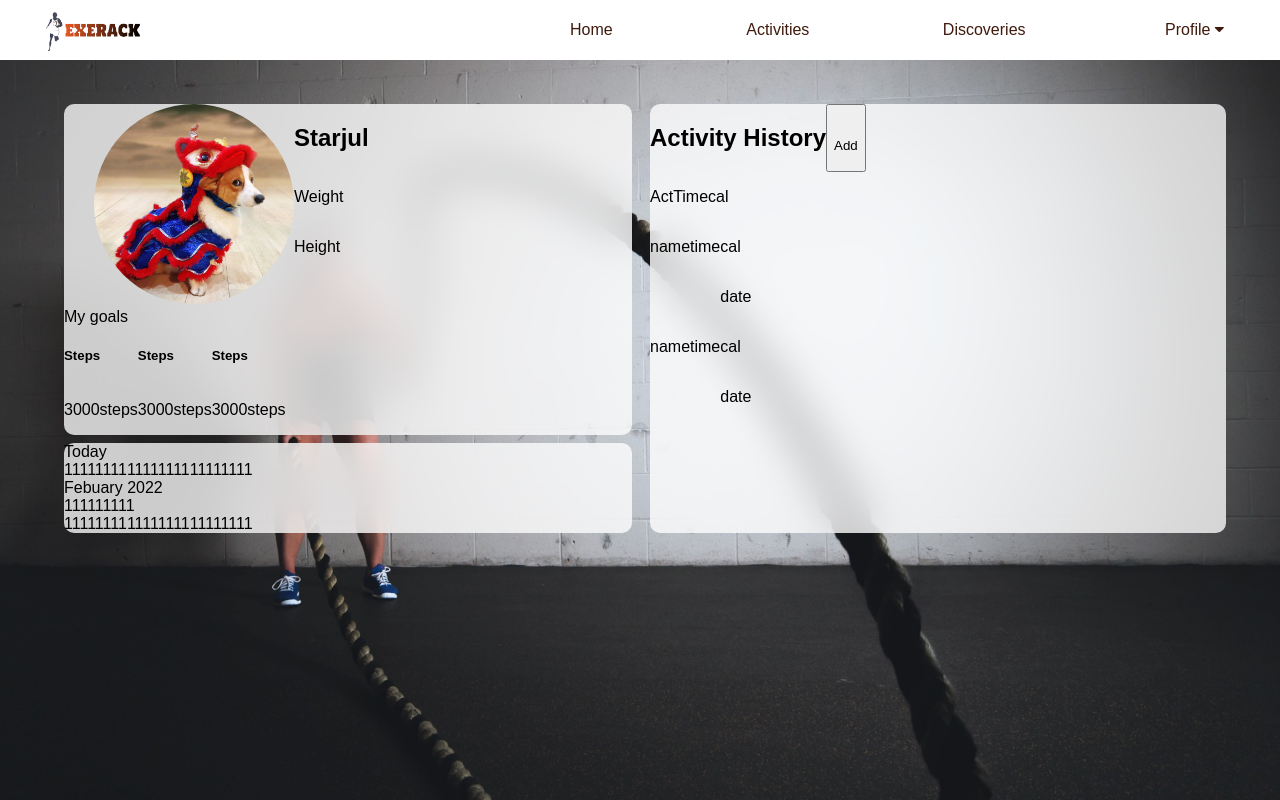
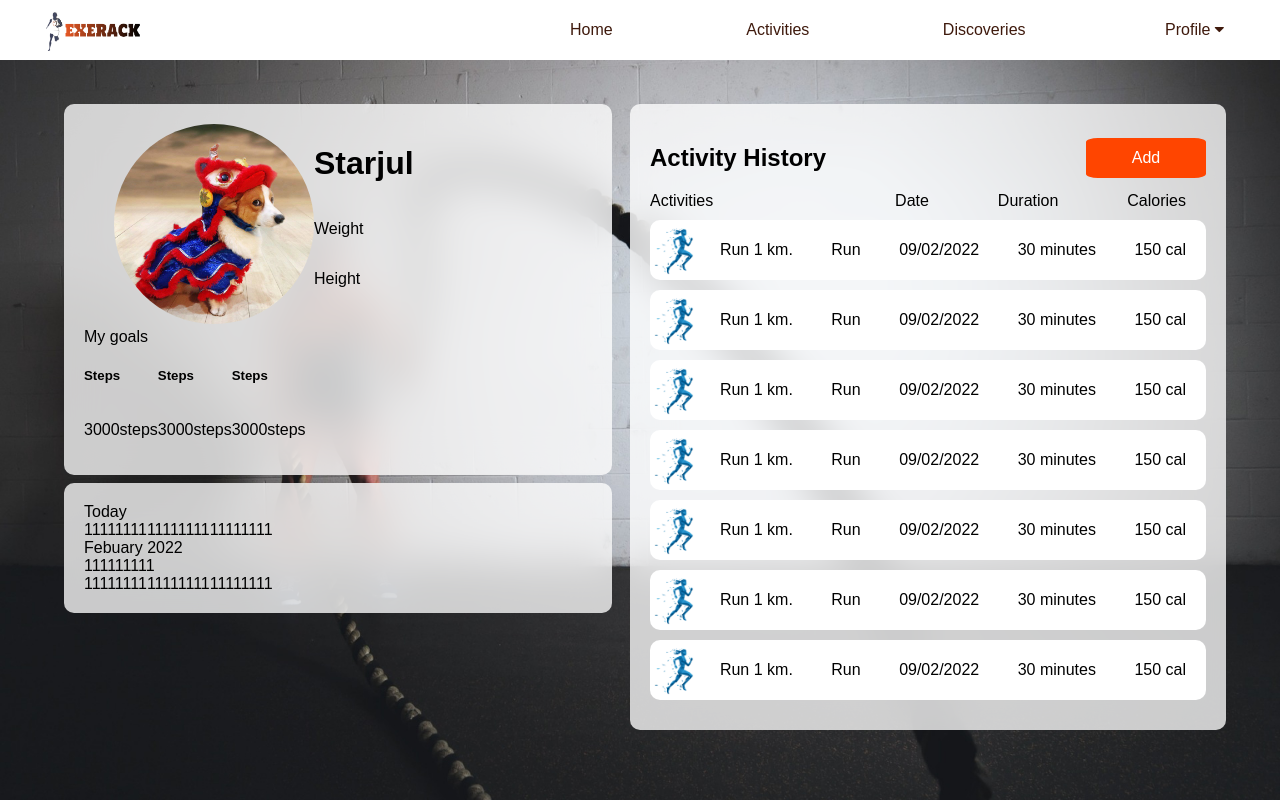
Before and after one commit to starjul/julalukp.git.io, a plain HTML site: page exercise-tracker/index.html in a window 1280 px wide. Drawn offline with Linux system fonts and the light colour scheme.

Commit message:
[updated exerack]

```diff
--- a/exercise-tracker/index.css
+++ b/exercise-tracker/index.css
@@ -21,6 +21,14 @@ body {
 
 .space-bw {
     justify-content: space-between;
+}
+
+.alitems-center{
+    align-items: center;
+}
+
+.w60{
+    width: 60%;
 }
 
 /* nav-container */
@@ -148,6 +156,14 @@ body {
     z-index: -1;
 /* } */
 
+/* div.d-flex .f-col {
+    width: 100%;
+}
+
+h1.r-container {
+    margin-bottom: 5px;
+} */
+
 .circular-square {
     width: 200px;
     height: 200px;
@@ -155,14 +171,6 @@ body {
     align-self: center;
     margin-left: 30px;
 }
-
-/* div.d-flex .f-col {
-    width: 100%;
-}
-
-h1.r-container {
-    margin-bottom: 5px;
-} */
 
 .dash-con {
     /* width: 100%; */
@@ -186,4 +194,59 @@ h1.r-container {
     height: auto;
     margin: 4px;
     z-index: -1;
+    padding: 20px 20px 20px 20px;
 }
+
+.add-button{
+    width: 120px;
+    height: 40px;
+    color: white;
+    background-color: orangered;
+    border: 0px;
+    border-radius: 10%;
+    justify-content: center;
+}
+
+.add-button p{
+    font-size: 1rem;
+}
+
+.tt-acti{
+    width: 80%;
+    margin-right: 20px;
+}
+
+.circle-logo {
+    width: 60px;
+    height: 60px;
+    border-radius: 50%;
+    align-self: center;
+
+}
+
+/* activity history card */
+.acti-card{
+    background-color: white;
+    border-radius: 10px;
+    margin: 10px 0px 10px 0px;
+
+}
+.acti-pic{
+    justify-content: space-between;
+    align-items: center;
+    width: 15%;
+}
+
+.title-acti{
+    width: 20%;
+}
+
+
+.acti-data{
+    justify-content: space-between;
+    align-items: center;
+    width: 100%;
+    margin-right: 20px;
+    margin-left: 20;
+
+}
--- a/exercise-tracker/index.html
+++ b/exercise-tracker/index.html
@@ -81,7 +81,7 @@
                         <img class="circular-square" src="./image/1a9bc798-8c68-450b-8805-31122e769cb2.jpg" />
                     </div>
                     <div class="d-flex f-col">
-                        <h2>Starjul</h2>
+                        <h1>Starjul</h1>
                         <p>Weight</p>
                         <p>Height</p>
                     </div>
@@ -141,43 +141,117 @@
         <!-- Activity History -->
 
         <div class="d-flex f-col lr-container card">
-            <div class="d-flex">
+            <div class="d-flex space-bw">
                 <h2>Activity History</h2>
-                <button>
-                    <img src="" alt="" />
-                    <p>Add</p>
-                </button>
+                <div class="d-flex alitems-center">
+                    <button class="d-flex alitems-center add-button">
+                        <img src="" alt="" />
+                        <p> Add</p>
+                    </button></div>
+
             </div>
             <div class="d-flex">
-                <p>Act</p>
-                <p>Time</p>
-                <p>cal</p>
+                <div class="d-flex alitems-center title-acti">Activities</div>
+                <div class="d-flex space-bw tt-acti">
+                    <div></div>
+                    <div></div>
+                    <div>Date</div>
+                    <div>Duration</div>
+                    <div>Calories</div>
+                </div>
+
             </div>
             <!-- Activity history card -->
             <div>
-                <div class="d-flex">
-                    <img src="" alt="" />
-                    <p>name</p>
-                    <p>time</p>
-                    <div class="d-flex f-col">
-                        <div class="d-flex">
-                            <img src="" alt="" />
-                            <p>cal</p>
-                        </div>
-                        <p>date</p>
+                <div class="d-flex acti-card">
+                    <div class="d-flex acti-pic">
+                        <img src="./image/1608.m00.i125.n001.P.c25.412978636 Active running woman vector illustration. Energy jogging woman design.jpg" alt="running-img"  class="circle-logo"/>
+
+                    </div>
+                    <div class="d-flex acti-data">
+                        <p>Run 1 km.</p>
+                        <p>Run</p>
+                        <p>09/02/2022</p>
+                        <p>30 minutes</p>
+                        <P>150 cal</P>
                     </div>
                 </div>
+                <div class="d-flex acti-card">
+                    <div class="d-flex acti-pic">
+                        <img src="./image/1608.m00.i125.n001.P.c25.412978636 Active running woman vector illustration. Energy jogging woman design.jpg" alt="running-img"  class="circle-logo"/>
 
-                <div class="d-flex">
-                    <img src="" alt="" />
-                    <p>name</p>
-                    <p>time</p>
-                    <div class="d-flex f-col">
-                        <div class="d-flex">
-                            <img src="" alt="" />
-                            <p>cal</p>
-                        </div>
-                        <p>date</p>
+                    </div>
+                    <div class="d-flex acti-data">
+                        <p>Run 1 km.</p>
+                        <p>Run</p>
+                        <p>09/02/2022</p>
+                        <p>30 minutes</p>
+                        <P>150 cal</P>
+                    </div>
+                </div>
+                <div class="d-flex acti-card">
+                    <div class="d-flex acti-pic">
+                        <img src="./image/1608.m00.i125.n001.P.c25.412978636 Active running woman vector illustration. Energy jogging woman design.jpg" alt="running-img"  class="circle-logo"/>
+
+                    </div>
+                    <div class="d-flex acti-data">
+                        <p>Run 1 km.</p>
+                        <p>Run</p>
+                        <p>09/02/2022</p>
+                        <p>30 minutes</p>
+                        <P>150 cal</P>
+                    </div>
+                </div>
+                <div class="d-flex acti-card">
+                    <div class="d-flex acti-pic">
+                        <img src="./image/1608.m00.i125.n001.P.c25.412978636 Active running woman vector illustration. Energy jogging woman design.jpg" alt="running-img"  class="circle-logo"/>
+
+                    </div>
+                    <div class="d-flex acti-data">
+                        <p>Run 1 km.</p>
+                        <p>Run</p>
+                        <p>09/02/2022</p>
+                        <p>30 minutes</p>
+                        <P>150 cal</P>
+                    </div>
+                </div>
+                <div class="d-flex acti-card">
+                    <div class="d-flex acti-pic">
+                        <img src="./image/1608.m00.i125.n001.P.c25.412978636 Active running woman vector illustration. Energy jogging woman design.jpg" alt="running-img"  class="circle-logo"/>
+
+                    </div>
+                    <div class="d-flex acti-data">
+                        <p>Run 1 km.</p>
+                        <p>Run</p>
+                        <p>09/02/2022</p>
+                        <p>30 minutes</p>
+                        <P>150 cal</P>
+                    </div>
+                </div>
+                <div class="d-flex acti-card">
+                    <div class="d-flex acti-pic">
+                        <img src="./image/1608.m00.i125.n001.P.c25.412978636 Active running woman vector illustration. Energy jogging woman design.jpg" alt="running-img"  class="circle-logo"/>
+
+                    </div>
+                    <div class="d-flex acti-data">
+                        <p>Run 1 km.</p>
+                        <p>Run</p>
+                        <p>09/02/2022</p>
+                        <p>30 minutes</p>
+                        <P>150 cal</P>
+                    </div>
+                </div>
+                <div class="d-flex acti-card">
+                    <div class="d-flex acti-pic">
+                        <img src="./image/1608.m00.i125.n001.P.c25.412978636 Active running woman vector illustration. Energy jogging woman design.jpg" alt="running-img"  class="circle-logo"/>
+
+                    </div>
+                    <div class="d-flex acti-data">
+                        <p>Run 1 km.</p>
+                        <p>Run</p>
+                        <p>09/02/2022</p>
+                        <p>30 minutes</p>
+                        <P>150 cal</P>
                     </div>
                 </div>
 
```
Also changed, not shown: exercise-tracker/image/1608.m00.i125.n001.P.c25.412978636 Active running woman vector illustration. Energy jogging woman design.jpg (added), exercise-tracker/image/silhouette-ga8f7a83ad_1280.png (added).
